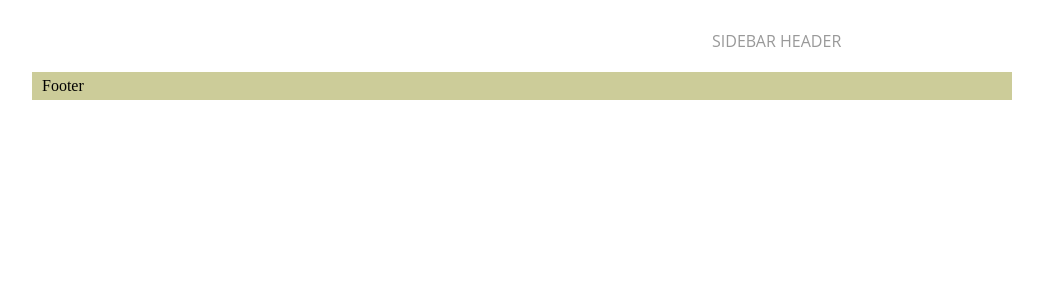
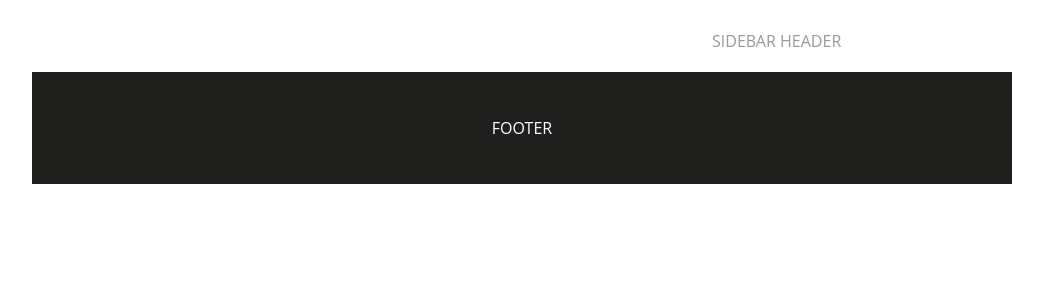
Before and after one commit to oscarbatlle/platano, a PHP site: page / in a window 1280 px wide. Shown: the part 163-463 px from the top of the page, without its empty margins (118-1161 px from the left). Run offline with PHP 8.4, Linux system fonts and the light colour scheme; data that the repository does not hold is empty.

```diff
--- a/css/styles.css
+++ b/css/styles.css
@@ -39,8 +39,18 @@ body {
 
 #footer {
     clear: both;
-    padding: 5px 10px;
-    background: #cc9;
+    padding: 2.8125em 0;
+    color: white;
+    text-transform: uppercase;
+    background: #1F1F1E;
+    text-align: center;
+    font-family: "Open Sans", sans-serif
+}
+
+#footer-content {
+    margin: 0 auto;
+    width: 980px;
+    text-align: center;
 }
 
 #login {
```
